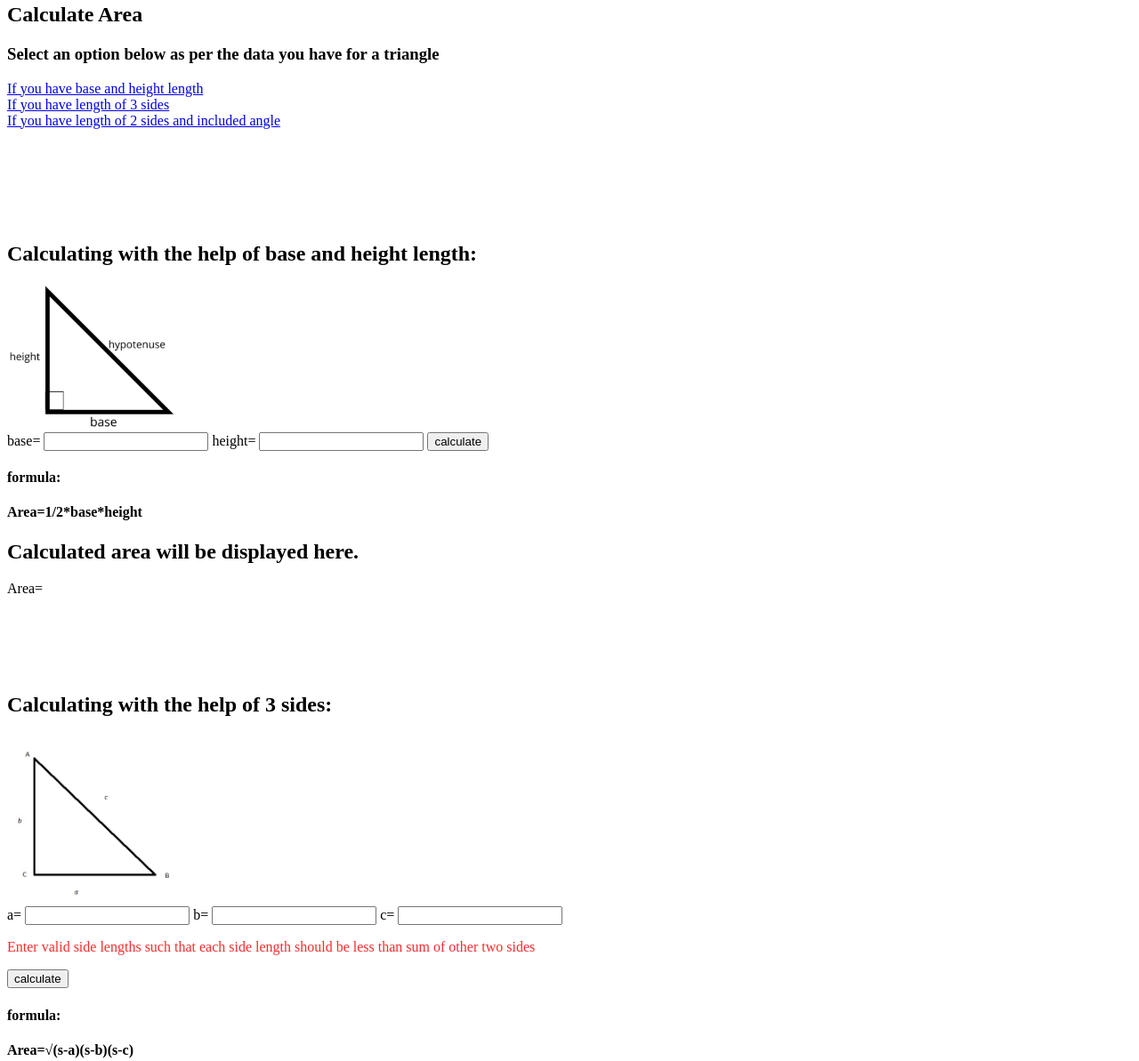
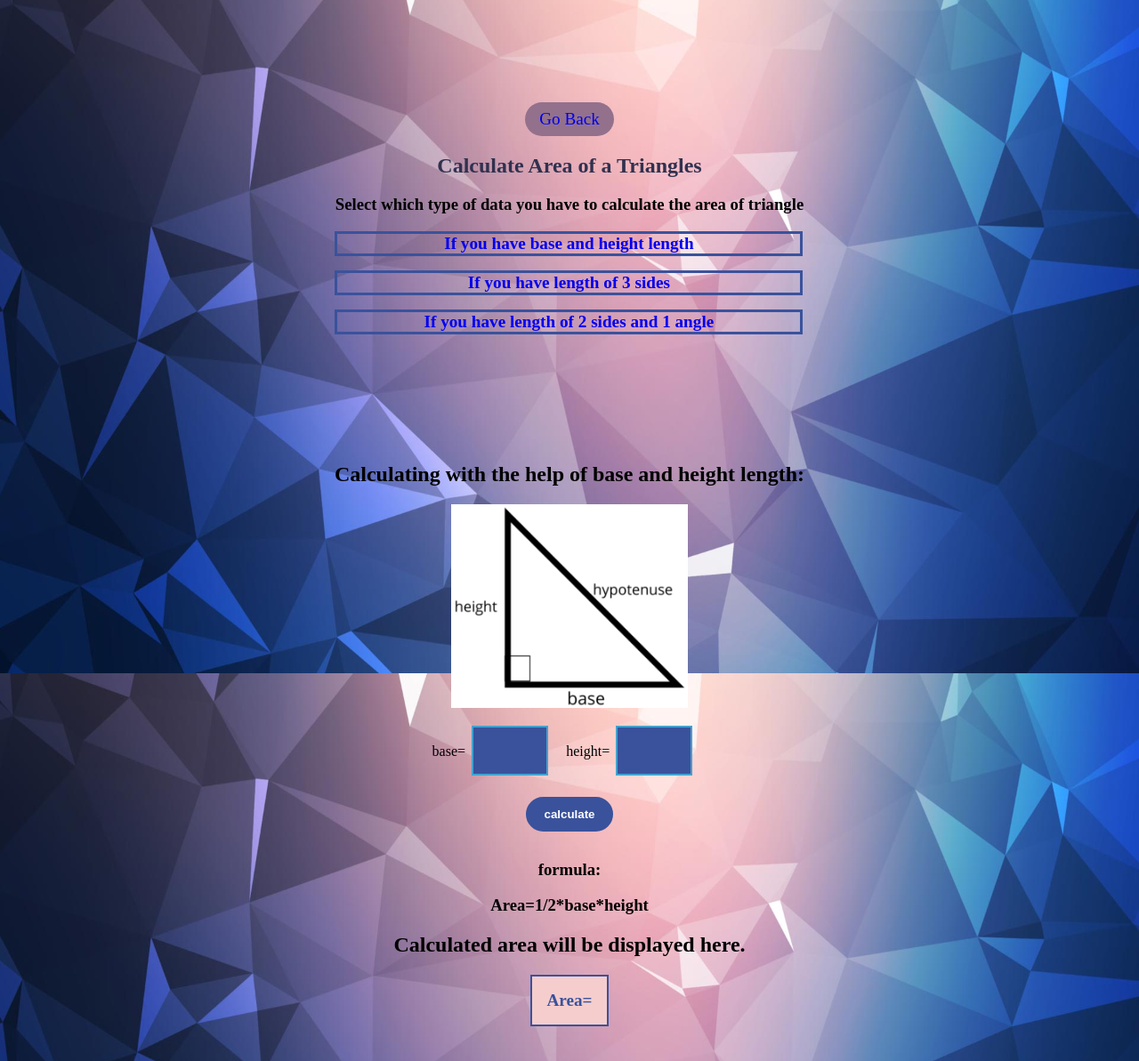
Before and after one commit to mohammadkhizerkhan/triangle, a plain HTML site: page areacal.html in a window 1280 px wide. Shown: the part 43-1236 px from the top of the page at 89% size. Drawn offline with Linux system fonts and the light colour scheme.

Commit message:
designed areacalculator

```diff
--- a/areacal.html
+++ b/areacal.html
@@ -4,19 +4,19 @@
     <meta charset="UTF-8">
     <meta name="viewport" content="width=device-width, initial-scale=1.0">
     <title>Area calculating app</title>
-
+    <link rel="stylesheet" href="stylearea.css">
 </head>
 <body>
-    <div class="verticalMiddle">
+    <div class="contents">
         <section class="section">
-            <div class="backCTAContainer">
-                <i class="fas fa-chevron-left"></i><a href="/index.html">Go Back</a>
+            <div class="backHome">
+                <a href="/index.html">Go Back</a>
             </div>
-            <h1>Calculate Area</h1>
-            <h3>Select an option below as per the data you have for a triangle</h3>
+            <h1>Calculate Area of a Triangles</h1>
+            <h3>Select which type of data you have to calculate the area of triangle</h3>
 
             <!-- select option to calculate area -->
-            <form class="formulaSelectionForm">
+            <form class="typeOfInput">
                 <div class="options">
                     <a href="#area1" class="scrolling">If you have base and height length</a>
 
@@ -25,8 +25,8 @@
                     <a href="#area2" class="scrolling">If you have length of 3 sides</a>
 
                 </div>
-                <div class="option11s">
-                    <a href="#area3" class="scrolling">If you have length of 2 sides and included angle</a>
+                <div class="options">
+                    <a href="#area3" class="scrolling">If you have length of 2 sides and 1 angle</a>
 
                 </div>
             </form>
@@ -38,24 +38,24 @@
             <br>
 
             <!-- area calculation 1st formula -->
-            <div style="margin-top: 1rem; margin-bottom: 1rem;" class="areaCalBlock" id="area1">
+            <div style="margin-top: 1rem; margin-bottom: 10rem;" class="inputTypes" id="area1">
                 <h2>Calculating with the help of base and height length:</h2>
                 <div class="triangle">
-                    <img src="/triangle.png" alt="" width="15%">
+                    <img src="/triangle.png" alt="" width="45%">
                 </div>
 
                 <form class="form" class="formForAreaCal">
                     <label class="label">base=
-                        <input class="inputBox inputSide inputInOption1" type="number" min="0.0001" step="0.00001" required>
+                        <input class="inputBoxes inputInOption1" type="number" min="0.0001" step="0.00001" required>
                     </label>
 
                     <label class="label">height=
-                        <input class="inputBox inputSide inputInOption1" type="number" min="0.0001" step="0.00001" required>
+                        <input class="inputBoxes inputInOption1" type="number" min="0.0001" step="0.00001" required>
                     </label>
 
                     <button class="button" id="submitBtn">calculate</button>
-                    <h4>formula:</h4>
-                    <h4>Area=1/2*base*height</h4>
+                    <h3>formula:</h3>
+                    <h3>Area=1/2*base*height</h3>
                 </form>
                 <h2>Calculated area will be displayed here.</h2>
                 <div class="outputHere">
@@ -69,30 +69,30 @@
             <br>
 
             <!-- area calculation 2nd formula -->
-            <div style="margin-top: 1rem; margin-bottom: 1rem;" class="areaCalBlock" id="area2">
+            <div style="margin-top: 1rem; margin-bottom: 10rem;" class="inputTypes" id="area2">
                 <h2>Calculating with the help of 3 sides:</h2>
                 <div class="triangle">
-                    <img src="/triangle2.jpg" alt="" width="15%">
+                    <img src="/triangle2.jpg" alt="" width="45%">
                 </div>
 
                 <form class="form" class="formForAreaCal">
 
                     <label class="label">a=
-                        <input class="inputBox inputSide inputInOption2" type="number" min="0.0001" step="0.00001" required>
+                        <input class="inputBoxes inputInOption2" type="number" min="0.0001" step="0.00001" required>
                     </label>
 
                     <label class="label">b=
-                        <input class="inputBox inputSide inputInOption2" type="number" min="0.0001" step="0.00001" required>
+                        <input class="inputBoxes inputInOption2" type="number" min="0.0001" step="0.00001" required>
                     </label>
 
                     <label class="label">c=
-                        <input class="inputBox inputSide inputInOption2" type="number" min="0.0001" step="0.00001" required>
+                        <input class="inputBoxes inputInOption2" type="number" min="0.0001" step="0.00001" required>
                     </label>
-                    <p class="label error" style="color: rgb(250, 43, 43);">Enter valid side lengths such that each side length should be less than sum of other two sides</p>
+                    <p class="label error" style="color: #30314F">Enter valid side lengths such that each side length should be less than sum of other two sides</p>
 
                     <button class="button" id="submitBtn">calculate</button>
-                    <h4>formula:</h4>
-                    <h4>Area=<span>√</span>(s-a)(s-b)(s-c)</h4>
+                    <h3>formula:</h3>
+                    <h3>Area=<span>√</span>s(s-a)(s-b)(s-c)</h3>
                 </form>
                 <h2>Calculated area will be displayed here.</h2>
                 <div class="outputHere">
@@ -106,29 +106,29 @@
             <br>
 
             <!-- area calculation 3rd formula -->
-            <div style="margin-top: 1rem; margin-bottom: 1rem;" class="areaCalBlock" id="area3">
+            <div style="margin-top: 5rem; margin-bottom: 10rem;" class="inputTypes" id="area3">
                 <h2>Calculating with the help of 2 sides and 1 angel:</h2>
                 <div class="triangle">
-                    <img src="/triangle3.png" alt="" width="15%">
+                    <img src="/triangle3.png" alt="" width="45%">
                 </div>
 
                 <form class="form" class="formForAreaCal">
 
                     <label class="label">b=
-                        <input class="inputBox inputSide inputInOption3" type="number" min="0.0001" step="0.00001" required>
+                        <input class="inputBoxes inputInOption3" type="number" min="0.0001" step="0.00001" required>
                     </label>
 
                     <label class="label">c=
-                        <input class="inputBox inputSide inputInOption3" type="number" min="0.0001" step="0.00001" required>
+                        <input class="inputBoxes inputInOption3" type="number" min="0.0001" step="0.00001" required>
                     </label>
 
                     <label class="label">∠A(deg)=
-                        <input class="inputBox inputSide inputInOption3" type="number" min="0.0001" step="0.00001" max="360" required>
+                        <input class="inputBoxes inputInOption3" type="number" min="0.0001" step="0.00001" max="360" required>
                     </label>
 
                     <button class="button" id="submitBtn">calculate</button>
-                    <h4>formula:</h4>
-                    <h4>Area=1/2*b*c*sin(A)</h4>
+                    <h3>formula:</h3>
+                    <h3>Area=1/2*b*c*sin(A)</h3>
                 </form>
                 <h2>Calculated area will be displayed here.</h2>
                 <div class="outputHere">
--- a/areacal.js
+++ b/areacal.js
@@ -1,4 +1,3 @@
-const areaCalBlock = document.querySelectorAll(".areaCalBlock");
 const areaShowHere = document.querySelectorAll(".areaShowHere");
 
 const inputInOption1 = document.querySelectorAll(".inputInOption1");
@@ -7,24 +6,7 @@ const inputInOption3 = document.querySelectorAll(".inputInOption3");
 
 const errorDiv= document.querySelector(".error");
 
-const radios = document.forms[0].elements;
-console.log(radios);
 
-radios[0].addEventListener('change', ()=>{
-    showOrHideBlock(areaCalBlock, 0, 1, 2);
-})
-radios[1].addEventListener('change', ()=>{
-    showOrHideBlock(areaCalBlock, 1, 0, 2);
-})
-radios[2].addEventListener('change', ()=>{
-    showOrHideBlock(areaCalBlock, 2, 1, 0);
-})
-
-function showOrHideBlock(blockDivs, showDivIndex, hideDivIndex1, hideDivIndex2){
-    blockDivs[showDivIndex].style.display = "block";
-    blockDivs[hideDivIndex1].style.display = "none";
-    blockDivs[hideDivIndex2].style.display = "none";
-}
 
 
 document.forms[1].addEventListener('submit', (e)=>{
--- /dev/null
+++ b/stylearea.css
@@ -0,0 +1,99 @@
+:root{
+    --primary-color:#3A529C;
+    --secondary-color:#44A1CF;
+    --hover-color:#30314F;
+}
+
+
+body{
+    background-image: url('/bg.jpg');
+    background-repeat: no-repeat;
+    background-attachment: fixed;
+    background-position: center;
+    background-size: 100% 100%;
+    min-height: 100vh;
+    margin: 0;
+}
+
+.contents{
+    display: flex;
+    justify-content: center;
+    align-items: center;
+    text-align: center;
+    height: 415vh;
+}
+
+.contents h1{
+    color: var(--hover-color);
+}
+
+a{
+    text-decoration: none;
+}
+
+.backHome{
+    margin: 2rem auto 0rem;
+    color: var(--hover-color);
+    font-size: 1.2rem;
+    width: fit-content;
+    padding: 0.5rem 1rem;
+
+    border-radius: 1.5rem;
+    background-color: #93718C;
+}
+
+.typeOfInput{
+    display: flex;
+    flex-direction: column;
+    align-items:flex-start;
+    margin-left: 33px;
+}
+
+.options{
+    margin-bottom:1rem;
+    border: 3px var(--primary-color) solid;
+    font-weight: bolder;
+    font-size: larger;
+    display: block;
+    width: 520px;
+}
+
+.inputBoxes{
+    background-color: var(--primary-color);
+    border:2px solid var(--secondary-color);
+    padding: 1rem;
+    margin: 1rem 1rem 1.5rem 0.2rem;
+    height: 20px;
+    width: 50px;
+    overflow: scroll;
+    color: white;
+    font-size: larger;
+}
+
+.button{
+    display: block;
+    margin: 0px auto 2rem;
+    padding: 10px 18px;
+    background-color: var(--primary-color);
+    color: white;
+    font-weight: bold;
+    border: none;
+    border-radius: 1.5rem;
+    cursor: pointer;
+    border: 2px solid var(--primary-color);
+}
+
+.button:hover{
+    background-color: var(--secondary-color);
+}
+
+.outputHere{
+    margin: auto;
+    font-weight: bold;
+    font-size: 1.2rem;
+    padding: 1rem;
+    color:var(--primary-color);
+    border: 2px solid var(--primary-color);
+    background-color: #F5CDCD;
+    width: fit-content;
+}
```
